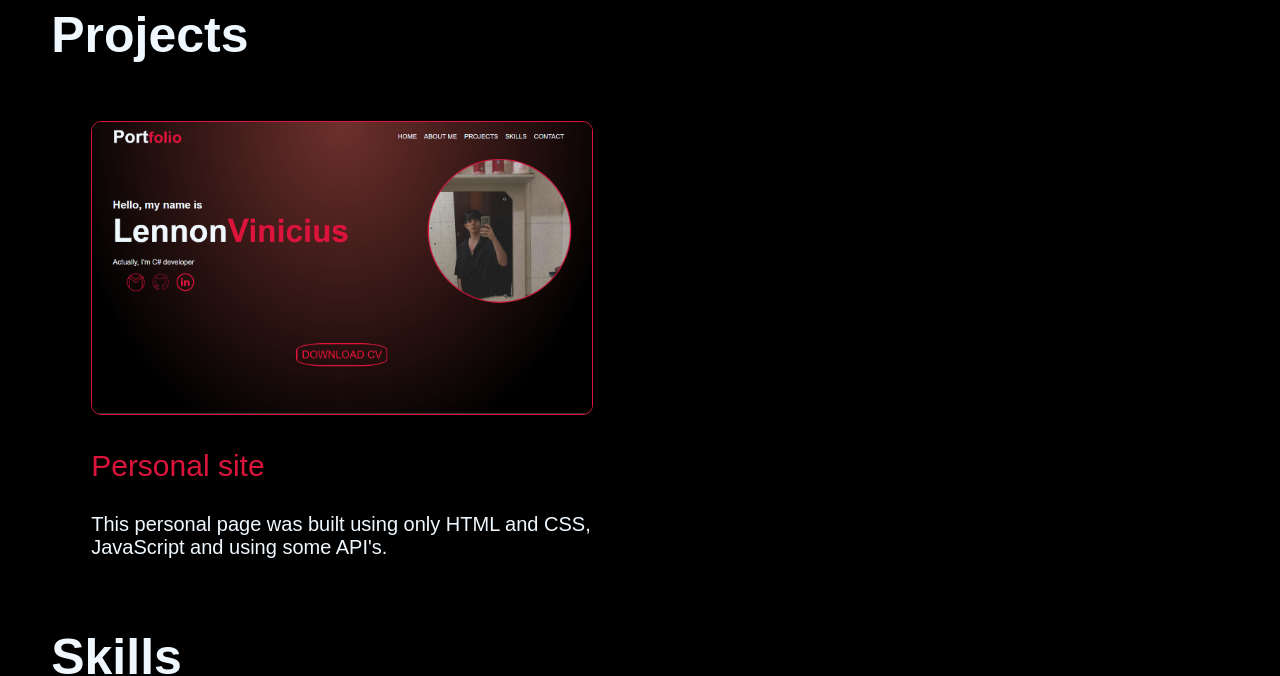
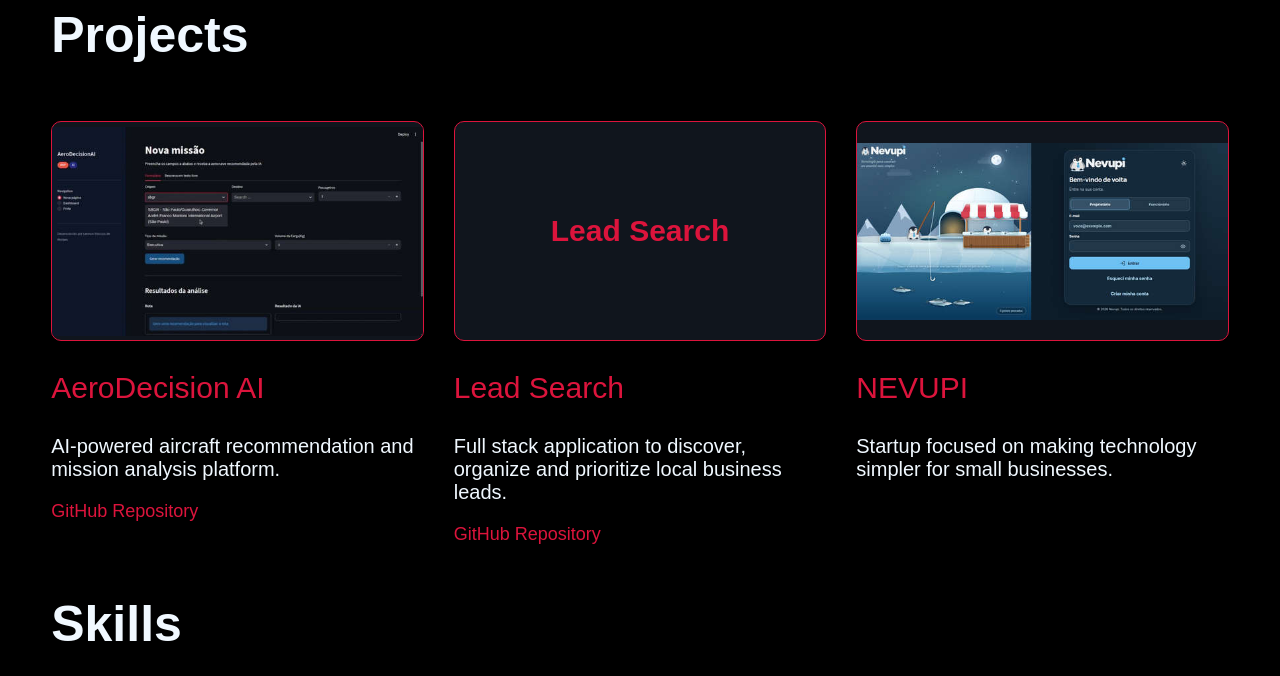
Before and after one commit to LennonVinicius/Portif-lio-do-Lennon-Vinicius, a plain HTML site: page index.html in a window 1280 px wide. Shown: the part 1760-2436 px from the top of the page. Drawn offline with nearby package versions, Linux system fonts and the light colour scheme.

Commit message:
Atualiza portfólio FATEC — etapa 3 de 4: projetos (#8)
* Atualiza projetos para AeroDecision AI, Lead Search e NEVUPI

* Ajusta cards de projetos mantendo estilo original

* Adiciona imagens fornecidas do AeroDecision AI e NEVUPI

```diff
--- a/index.css
+++ b/index.css
@@ -240,11 +240,31 @@
     font-size: 50px;
 }
 
+.projectlist {
+    display: flex;
+    flex-wrap: wrap;
+    gap: 30px;
+    padding: 0;
+}
+
 .projectimage {
-    object-fit: cover;
-    width: 500px;
+    display: block;
+    object-fit: contain;
+    width: 100%;
+    height: 220px;
+    background-color: #10151d;
     border: 1px solid #dc143c;
     border-radius: 10px;
+    box-sizing: border-box;
+}
+
+.projectplaceholder {
+    display: flex;
+    align-items: center;
+    justify-content: center;
+    color: crimson;
+    font-size: 30px;
+    font-weight: bold;
 }
 
 .projectTitle {
@@ -256,8 +276,19 @@
     font-size: 20px;
 }
 
+.projectlink {
+    color: crimson;
+    text-decoration: none;
+    font-size: 18px;
+}
+
+.projectlink:hover {
+    text-decoration: underline;
+}
+
 .project {
-    width: 500px;
+    flex: 1 1 290px;
+    max-width: 500px;
 }
 
 .skillstitle {
--- a/index.html
+++ b/index.html
@@ -4,7 +4,7 @@
     <meta charset="UTF-8">
     <meta name="viewport" content="width=device-width, initial-scale=1.0">
     <title>Portifólio do Lennon Vinicius</title>
-    <link rel="stylesheet"  href="index.css?v=4">
+    <link rel="stylesheet"  href="index.css?v=5">
 
     <script type="text/javascript"
         src="https://cdn.jsdelivr.net/npm/@emailjs/browser@4/dist/email.min.js">
@@ -114,13 +114,24 @@
     <h2 id="Projects" class="projects">
         Projects
     </h2>
-    <ul>
+    <ul class="projectlist">
         <li class="project">
-            <img class="projectimage" src="imagefiles/Portfolioproject.png">
-            <p class="projectTitle">Personal site</p>
-            <p class="descriptionProject">This personal page was built using only HTML and CSS, JavaScript and using some API's.</p>
+            <img class="projectimage" src="imagefiles/aerodecision-portfolio.jpg" alt="AeroDecision AI">
+            <p class="projectTitle">AeroDecision AI</p>
+            <p class="descriptionProject">AI-powered aircraft recommendation and mission analysis platform.</p>
+            <a class="projectlink" href="https://github.com/LennonVinicius/AeroDecision-AI" target="_blank" rel="noopener noreferrer">GitHub Repository</a>
         </li>
-
+        <li class="project">
+            <div class="projectimage projectplaceholder">Lead Search</div>
+            <p class="projectTitle">Lead Search</p>
+            <p class="descriptionProject">Full stack application to discover, organize and prioritize local business leads.</p>
+            <a class="projectlink" href="https://github.com/LennonVinicius/beesys-lead-personal" target="_blank" rel="noopener noreferrer">GitHub Repository</a>
+        </li>
+        <li class="project">
+            <img class="projectimage" src="imagefiles/nevupi-portfolio.jpg" alt="NEVUPI">
+            <p class="projectTitle">NEVUPI</p>
+            <p class="descriptionProject">Startup focused on making technology simpler for small businesses.</p>
+        </li>
     </ul>
     <!--Skills ------------------------------------>
     <div class="Skills">
```
Also changed, not shown: imagefiles/aerodecision-portfolio.jpg (added), imagefiles/nevupi-portfolio.jpg (added).
